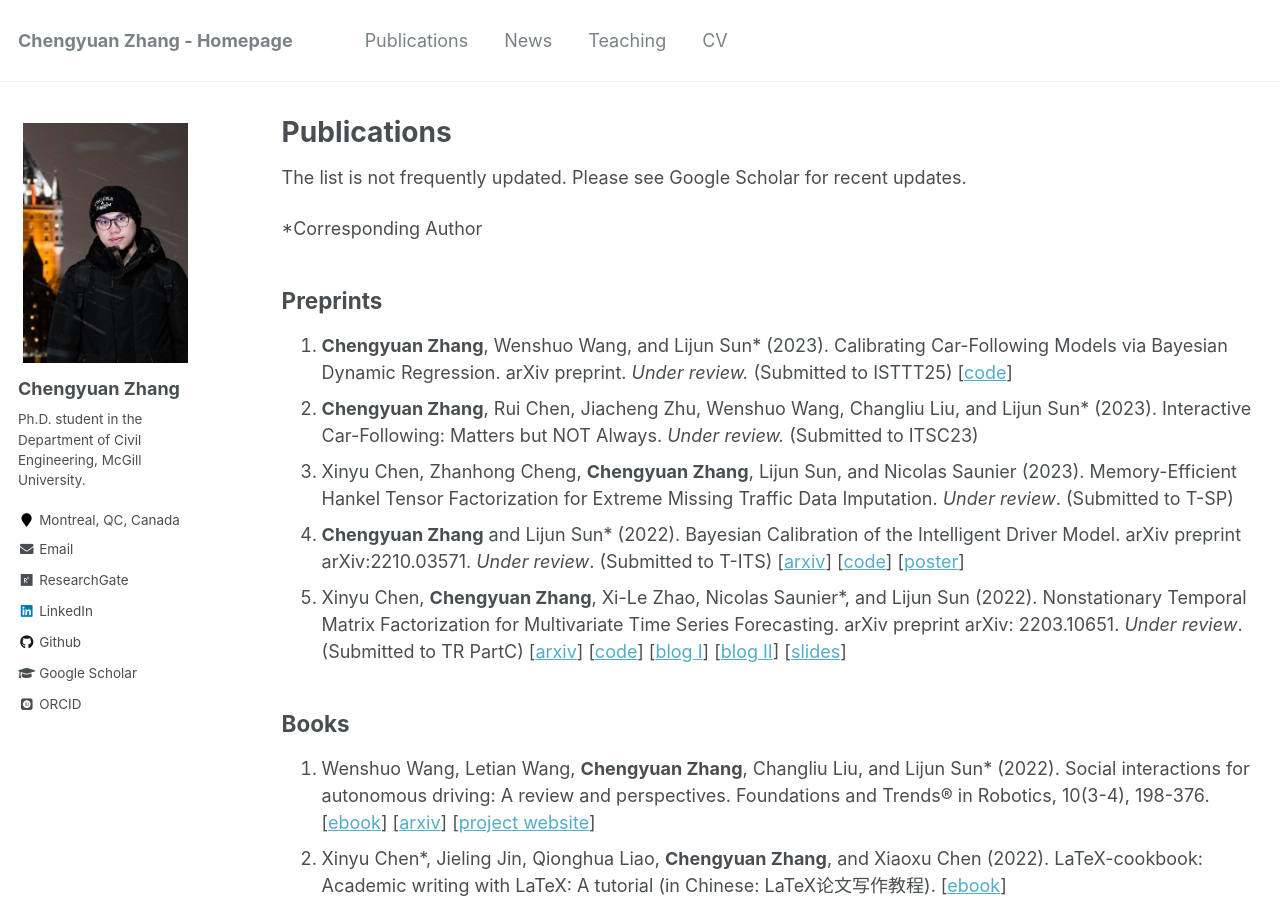
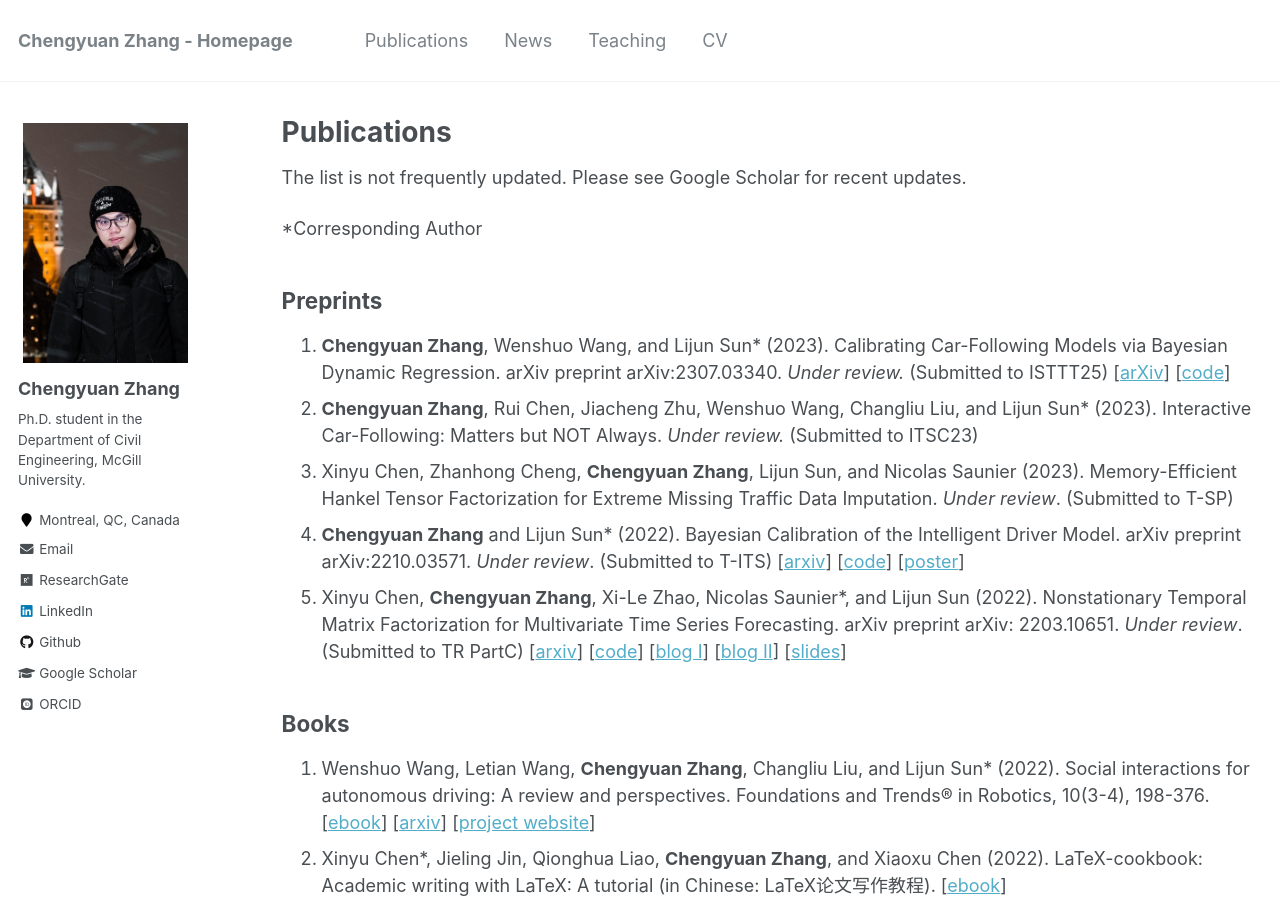
Before and after one commit to Chengyuan-Zhang/chengyuan-zhang.github.io, a Jekyll site: the page built from _pages/publications.md, in a window 1280 px wide and 900 px high. Built offline with Jekyll 4.4.1, drawn with Linux system fonts in a browser that asks for light colours; some web fonts are replaced; comment, search, counter and statistics services are not loaded.

Commit message:
update arxiv

```diff
--- a/_pages/publications.md
+++ b/_pages/publications.md
@@ -15,8 +15,8 @@ The list is not frequently updated. Please see Google Scholar for recent updates
 ## Preprints
 
 1. **Chengyuan Zhang**, Wenshuo Wang, and Lijun Sun* (2023). Calibrating Car-Following Models via Bayesian Dynamic
-   Regression. arXiv preprint. _Under review._ (Submitted to
-   ISTTT25) [[code](https://github.com/Chengyuan-Zhang/IDM_Bayesian_Calibration)]
+   Regression. arXiv preprint arXiv:2307.03340. _Under review._ (Submitted to
+   ISTTT25) [[arXiv](https://arxiv.org/pdf/2307.03340.pdf)] [[code](https://github.com/Chengyuan-Zhang/IDM_Bayesian_Calibration)]
 2. **Chengyuan Zhang**, Rui Chen, Jiacheng Zhu, Wenshuo Wang, Changliu Liu, and Lijun Sun* (2023). Interactive
    Car-Following: Matters but NOT Always. _Under review._ (Submitted to ITSC23)
 3. Xinyu Chen, Zhanhong Cheng, **Chengyuan Zhang**, Lijun Sun, and Nicolas Saunier (2023). Memory-Efficient Hankel
```
Also changed, not shown: _pages/about.md (+2 -1 lines), _pages/news.md (+2 -0 lines).
